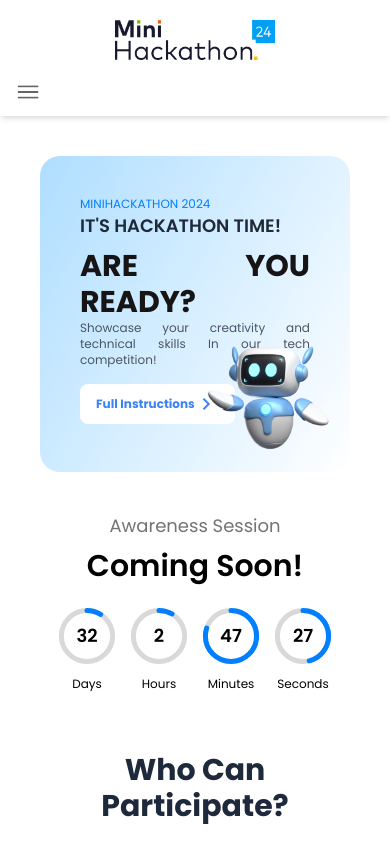
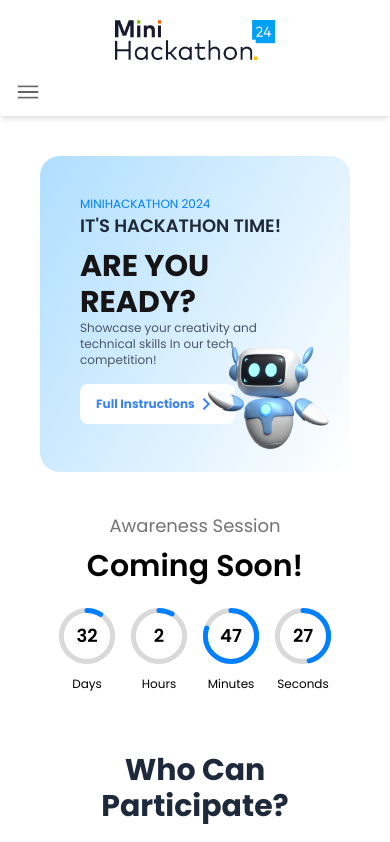
Before and after one commit to ms-club-sliit/minihackathon-2024, a Next.js app: page / in a window 390 px wide. Shown: the top 842 px of the page. Built offline with nearby package versions, Linux system fonts and the light colour scheme.

Commit message:
feat: Hero text align updated
Signed-off-by: Randula Mawaththa <randula98@gmail.com>

```diff
--- a/app/_components/Home/Hero/index.jsx
+++ b/app/_components/Home/Hero/index.jsx
@@ -14,8 +14,8 @@ export default function Home() {
               IT&apos;S HACKATHON TIME!
             </h2>
             <div className="py-2 lg:py-5">
-              <h1 className="text-3xl lg:text-6xl font-bold">ARE YOU READY?</h1>
-              <p className="text-xs lg:text-lg text-gray-600 lg:w-[500px]">
+              <h1 className="text-3xl lg:text-6xl font-bold text-left">ARE YOU READY?</h1>
+              <p className="text-xs lg:text-lg text-gray-600 lg:w-[500px] text-left">
                 Showcase your creativity and technical skills In our tech
                 competition!
               </p>
```
